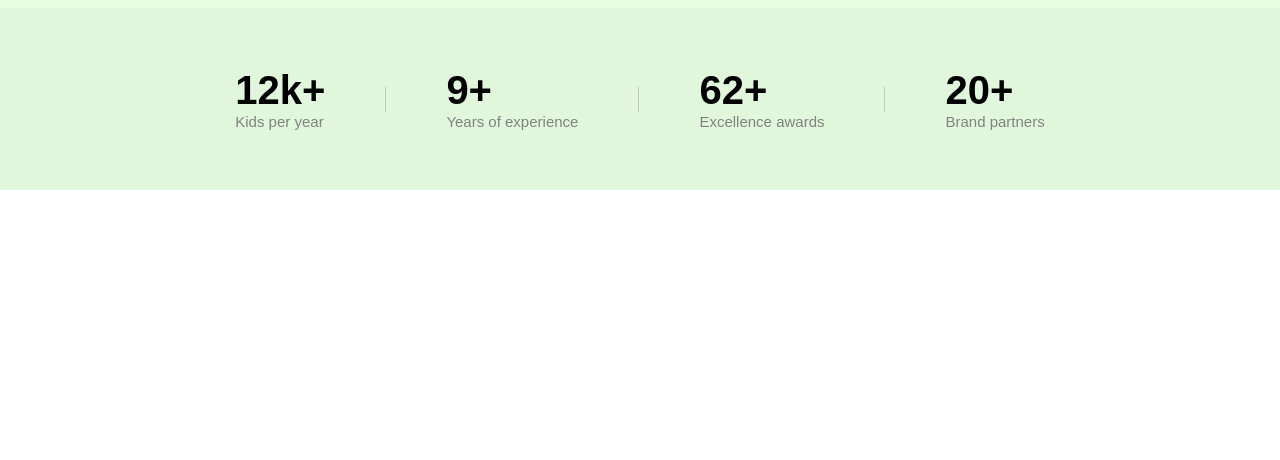
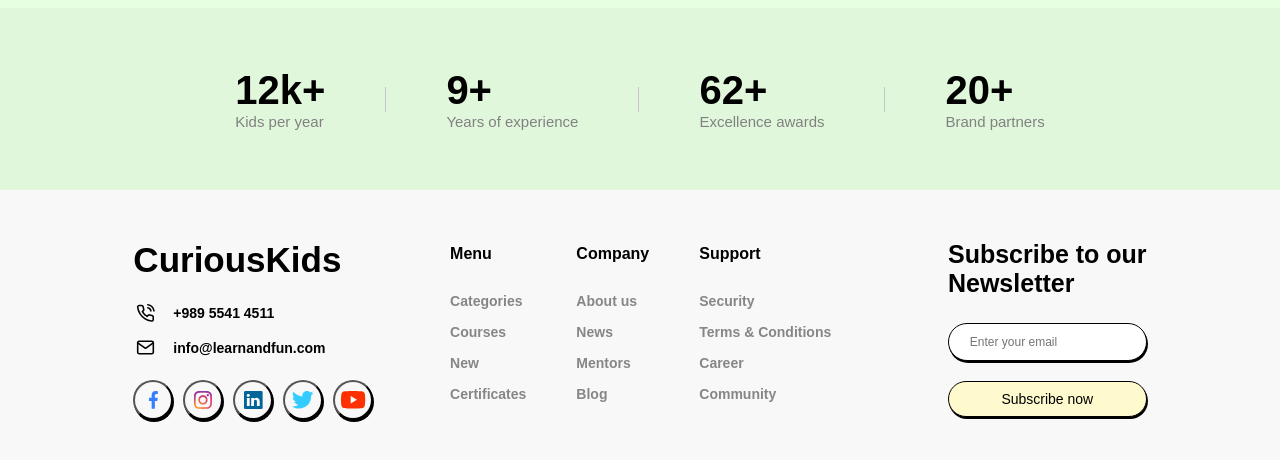
Before and after one commit to vinni-sa/CuriousKids, a plain HTML site: page index.html in a window 1280 px wide. Shown: the part 602-1062 px from the top of the page. Before the commit the page ends 800 px from the top, so only its background shows below. Drawn offline with Linux system fonts and the light colour scheme; a web font is replaced by a local one.

Commit message:
Add Footer

```diff
--- a/index.html
+++ b/index.html
@@ -108,7 +108,72 @@
         </div>
     </section>
     <footer class="footer">
-
+        <div class="media">
+            <h1>
+                CuriousKids
+            </h1>
+            <div class="media_container">
+                <div class="media_info">
+                <div class="icon">
+                    <img src="/images/telephone (2).svg" alt="">
+                </div>
+                <p><strong>+989 5541 4511</strong></p>
+            </div>
+            <div class="media_info">
+                <div class="icon">
+                    <img src="/images/mail.svg" alt="">
+                </div>
+                <p><strong>info@learnandfun.com</strong></p>
+            </div>
+            </div>
+            <div class="media_button">
+                <button>
+                    <img src="/images/facebook.svg" alt="">
+                </button>
+                <button>
+                    <img src="/images/instagram.svg" alt="">
+                </button>
+                <button>
+                    <img src="/images/in.svg" alt="">
+                </button>
+                <button>
+                    <img src="/images/twitter.svg" alt="">
+                </button>
+                <button>
+                    <img src="/images/youtube.svg" alt="">
+                </button>
+            </div>
+        </div>
+        <div class="pages">
+            <div class="column">
+                <h1>Menu</h1>
+                <h2>Categories</h2>
+                <h2>Courses</h2>
+                <h2>New</h2>
+                <h2>Certificates</h2>
+            </div>
+            <div class="column">
+                <h1>Company</h1>
+                <h2>About us</h2>
+                <h2>News</h2>
+                <h2>Mentors</h2>
+                <h2>Blog</h2>
+            </div>
+            <div class="column">
+                <h1>Support</h1>
+                <h2>Security</h2>
+                <h2>Terms & Conditions</h2>
+                <h2>Career</h2>
+                <h2>Community</h2>
+            </div>
+        </div>
+        <div class="subcribe">
+            <h1>Subscribe to our<br>Newsletter</h1>
+            <div class="div_input">
+                <input class="input" placeholder="Enter your email">
+            </div>
+            <button class="button">Subscribe now</button>
+        </div>
     </footer>
 
 </body>
--- a/main.css
+++ b/main.css
@@ -298,6 +298,173 @@ body {
 body::-webkit-scrollbar {
     width: 0px;
 }
+
+/* -------------------- */
+
+footer {
+    background-color: #F8F8F8;
+    margin: 0;
+    padding: 50px 0 50px 0;
+
+    display: flex;
+    justify-content: space-around;
+}
+
+footer .media {
+    margin: 0 0 0 100px;
+    padding: 0;
+}
+
+footer .media h1 {
+    font-family: 'Gilroy-Bold', sans-serif;
+    font-size: 35px;
+    margin: 0;
+    padding: 0;
+}
+
+footer .media .media_container {
+    margin: 20px 0 20px 0;
+    padding: 0;
+}
+
+footer .media .media_info {
+    display: flex;
+    align-items: center;
+    margin: 10px 0 0 0;
+    padding: 0;
+}
+
+footer .media .media_info p {
+    font-family: 'Gilroy-Medium', sans-serif;
+    font-size: 14px;
+    margin: 0 0 0 15px;
+    padding: 0;
+}
+
+footer .media .media_info .icon {
+    margin: 0;
+    padding: 0;
+    height: auto;
+    display: flex;
+}
+
+footer .media .media_info .icon img{
+    margin: 0;
+    padding: 0;
+    width: 100%;
+    height: 25px;
+    display: block;
+}
+
+footer .media .media_button {
+    margin: 0;
+    padding: 0;
+    display: flex;
+    justify-content: baseline;
+}
+
+footer .media .media_button button {
+    margin: 0 10px 0 0;
+    padding: 0;
+    background-color: #F8F8F8;
+    height: 40px;
+    width: 40px;
+    border-radius: 50px;
+    display: flex;
+    justify-content: center;
+    align-items: center;
+    box-shadow: 1px 2px;
+}
+
+footer .media .media_button button img{
+    margin: 0;
+    padding: 0;
+    height: 50%;
+    width: auto;
+}
+
+footer .media .media_button button:active {
+    box-shadow: inset 2px 1px;
+}
+
+footer .pages {
+    display: flex;
+    justify-content: start;
+    margin: 5px 0 0 0;
+    padding: 0;
+}
+
+footer .pages .column {
+    margin: 0 50px 0 0;
+    padding: 0;
+}
+
+footer .pages h1 {
+    font-family: 'Gilroy-Bold', sans-serif;
+    font-size: 16px;
+    margin: 0 0 30px 0;
+    padding: 0;
+}
+
+footer .pages h2 {
+    font-family: 'Gilroy-Light', sans-serif;
+    font-size: 14px;
+    margin: 15px 0 0 0;
+    padding: 0;
+    color: #868686;
+}
+
+footer .subcribe {
+    display: flex;
+    justify-content: center;
+    flex-direction: column;
+    margin: 0 100px 0 0;
+    padding: 0;
+}
+
+footer .subcribe h1 {
+    font-family: 'Gilroy-Bold', sans-serif;
+    font-size: 25px;
+    margin: 0 0 25px 0;
+    padding: 0;
+}
+
+footer .subcribe .div_input {
+    margin: 0 0 20px 0;
+    padding: 0;
+    border-radius: 20px;
+    border: 1px solid black;
+    box-shadow: 1px 2px;
+    height: 36px;
+    background-color: #fff;
+    display: flex;
+    justify-content: center;
+    align-items: center;
+}
+
+footer .subcribe .div_input input {
+    font-family: 'Gilroy-Bold', sans-serif;
+    margin: 0;
+    padding: 0;
+
+    border: 0px;
+    background-color: #fff;
+
+    font-size: 12px;
+
+    height: 26px;
+}
+
+footer .subcribe .button {
+    background-color: #FFFACD;
+    font-family: 'Gilroy-Bold', sans-serif;
+    font-size: 14px;
+
+    margin: 0 0 30px 0;
+}
+
+
+
 /*
 body::-webkit-scrollbar-thumb {
     background-color: #A3CE9B;
```
Also changed, not shown: images/facebook.svg (added), images/in.svg (added), images/instagram.svg (added), images/mail.svg (added), images/telephone (2).svg (added), images/telephone.svg (added), images/twitter.svg (added), images/youtube.svg (added).
